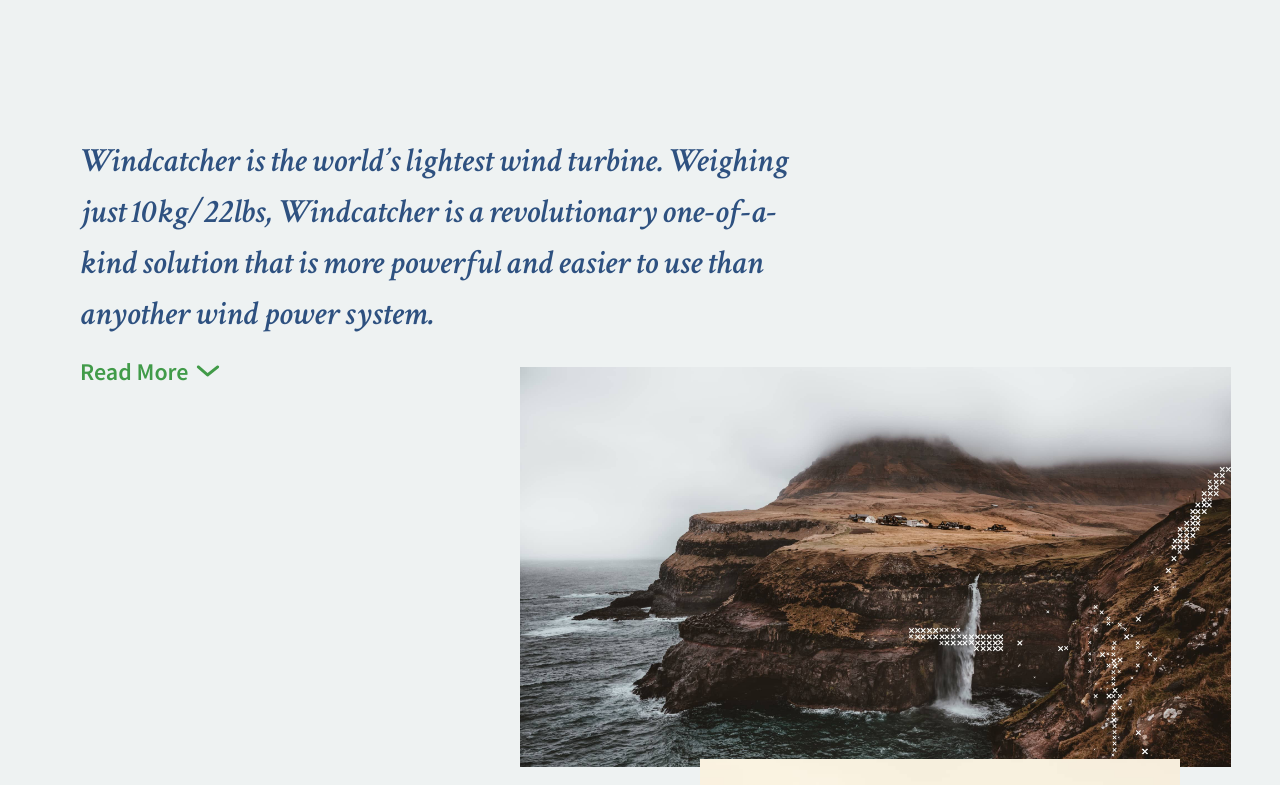
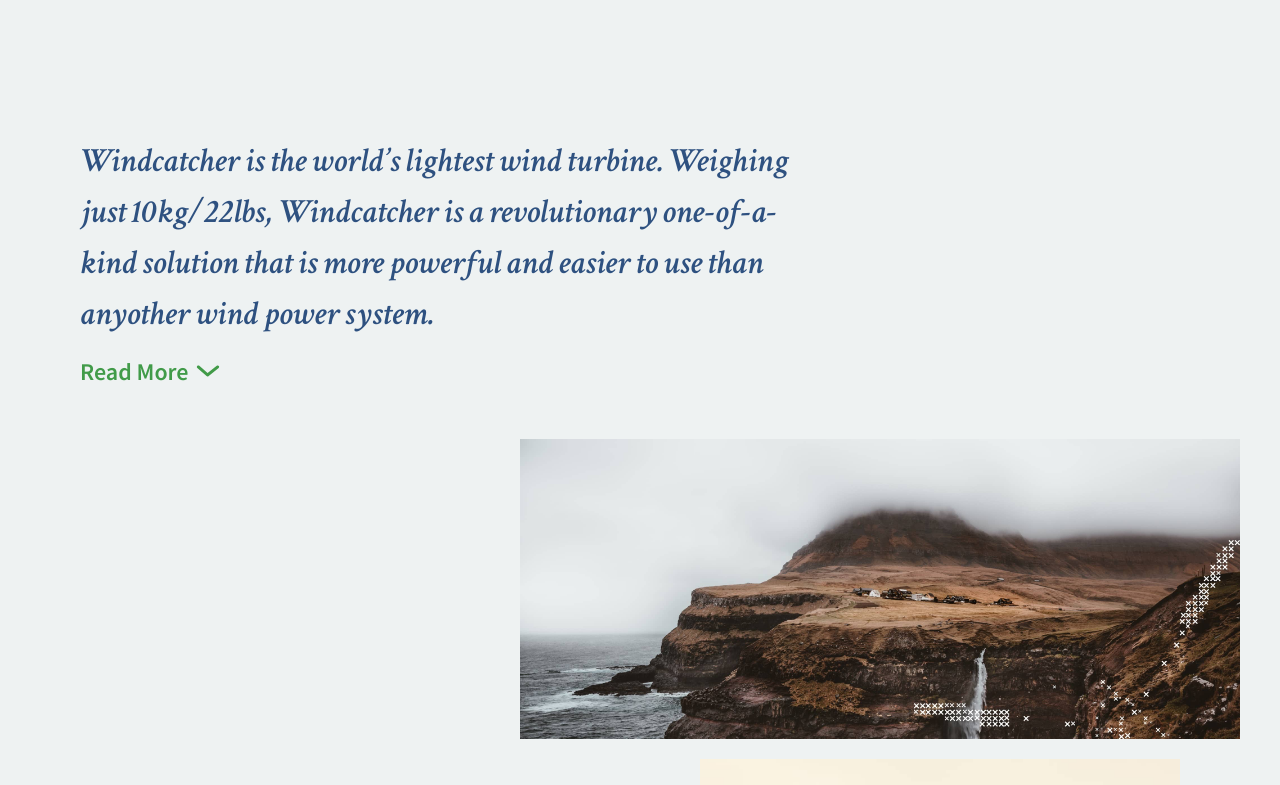
Before and after one commit to hammettdesign/KiteX, a plain HTML site: page index.html in a window 1280 px wide. Shown: the part 105-890 px from the top of the page. Drawn offline with nearby package versions, Linux system fonts and the light colour scheme.

Commit message:
Update index.html

```diff
--- a/index.html
+++ b/index.html
@@ -54,7 +54,7 @@ more powerful and easier to use than anyother wind power system.</h2>
         </div>
         <div class="row5 float-left">
             <div class="col2 float-right">
-                <img src="FaroesIslandsTurbine.jpg" class="cliffimg" alt="Cliffs at seaside with buildings on far shore" style="height: 400px; width: auto;" />
+                <img src="FaroesIslandsTurbine.jpg" alt="Cliffs at seaside with buildings on far shore"/>
             </div>
         </div>
     </div>
```
